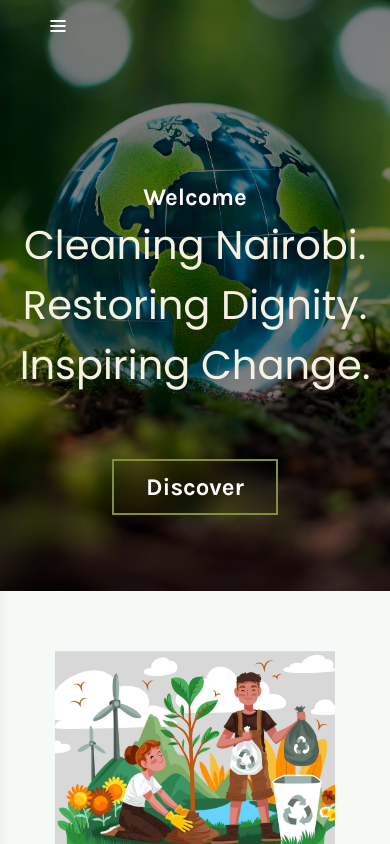
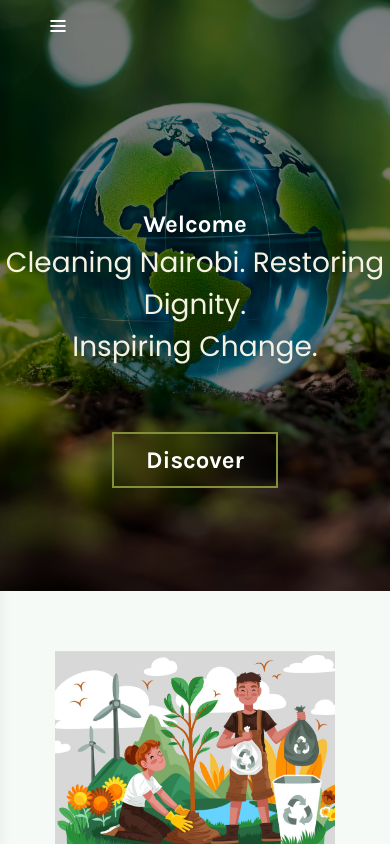
Before and after one commit to Ayiera-20/The-Unsolicited-Chosen-website, a React (Vite) app: page / in a window 390 px wide. Shown: the top 844 px of the page. Built offline with nearby package versions, Linux system fonts and the light colour scheme.

Commit message:
style: adjust header font-size for better resposiveness

```diff
--- a/src/routes/Home/Hero.tsx
+++ b/src/routes/Home/Hero.tsx
@@ -15,7 +15,7 @@ const HeroSection = () => {
 
             <div className="items-center relative flex flex-col justify-center h-full text-white text-center">
                 <p className="font-bold text-[1.5rem] md:text-[1.75rem] lg:text-[2rem]">Welcome</p>
-                <h1 className="text-[2.5rem] md:text-[3.125rem] lg:text-[4rem] text-[#F5F1E3]">Cleaning Nairobi. Restoring Dignity. <br></br>Inspiring Change.</h1>
+                <h1 className="text-[1.75rem] md:text-[3.125rem] lg:text-[4rem] text-[#F5F1E3]">Cleaning Nairobi. Restoring Dignity. <br></br>Inspiring Change.</h1>
                 <button className="discover-button">Discover</button>
             </div>
 
```
